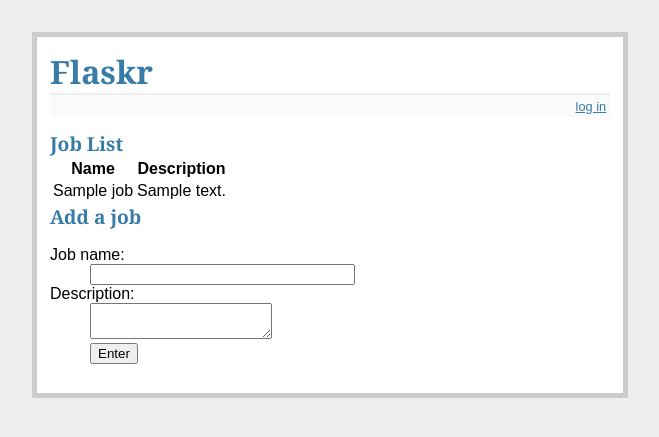
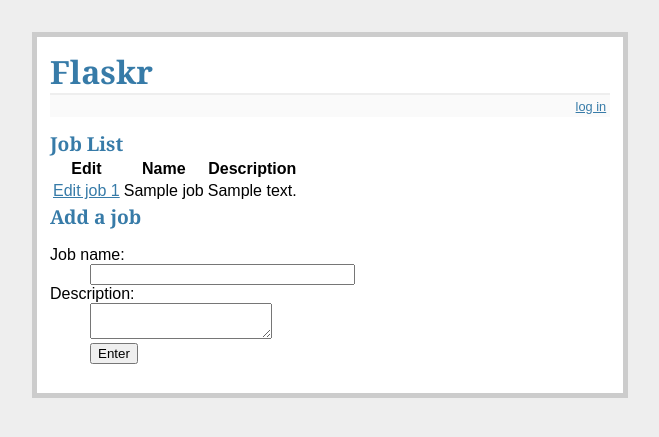
Before and after one commit to vobine/JobFlask, a Flask app: template jobflask/templates/jobs.html in a window 1280 px wide. Shown: the top 437 px of the page, without its empty margins (310-969 px from the left). Run offline with Flask 2, Linux system fonts and the light colour scheme; the template is opened without the code that fills it: most values are stand-ins (such as "Sample title", 1, 10 or a date in 2020).

Commit message:
Linkage to edit anindividual job

```diff
--- a/jobflask/templates/jobs.html
+++ b/jobflask/templates/jobs.html
@@ -5,11 +5,17 @@
   {% else %}
     <table class="joblist">
        <tr>
+         <th>Edit</th>
          <th>Name</th>
          <th>Description</th>
        </tr>
     {% for job in jobs %}
       <tr>
+        <td>
+          <a href="{{ url_for ('onejob') ~ '?' ~ job.id }}">
+            Edit job {{ job.id }}
+          </a>
+        </td>
         <td>{{ job.name }}</td>
         <td>{{ job.desc|safe }}</td>
       </tr>
```
Also changed, not shown: jobflask/views.py (+8 -1 lines).
